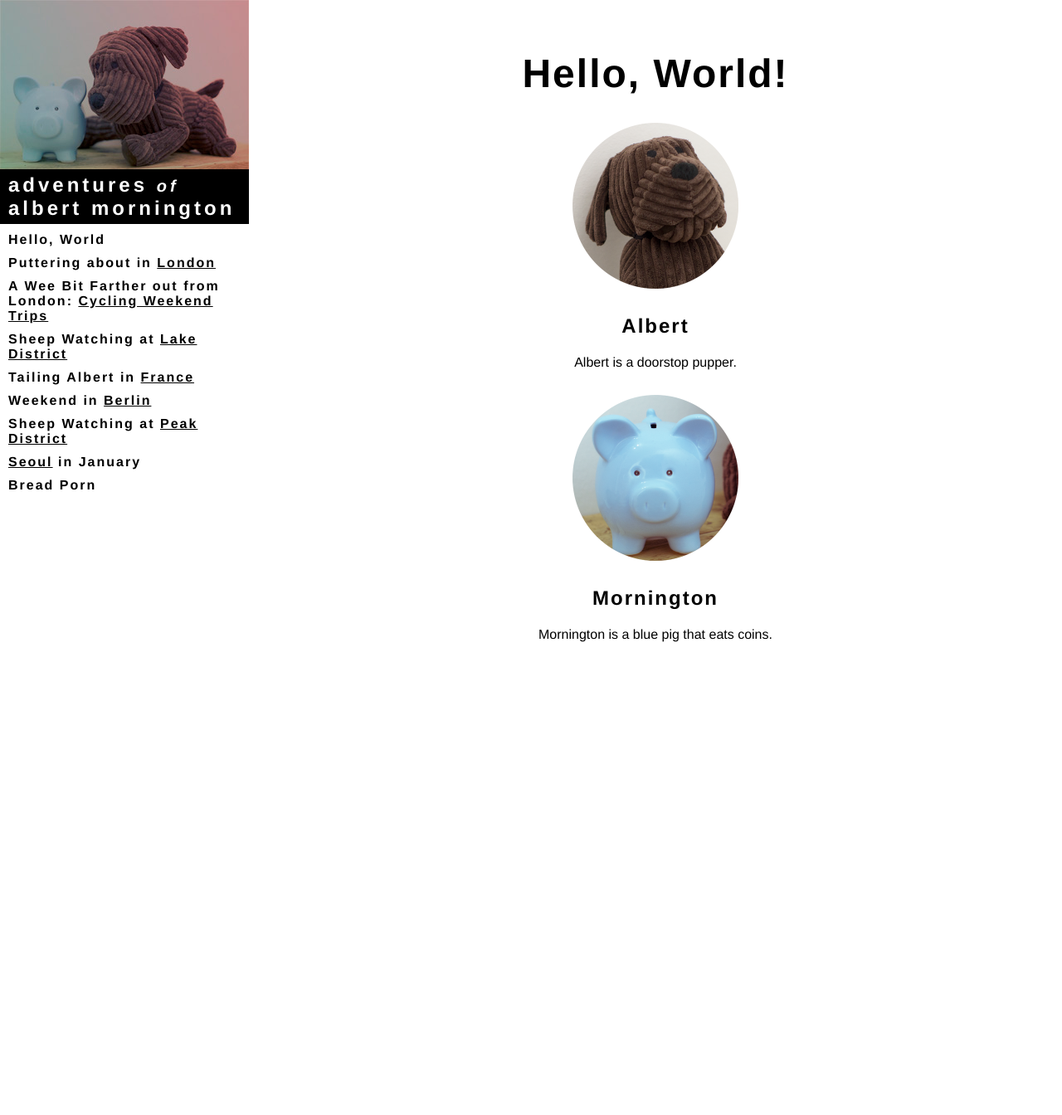
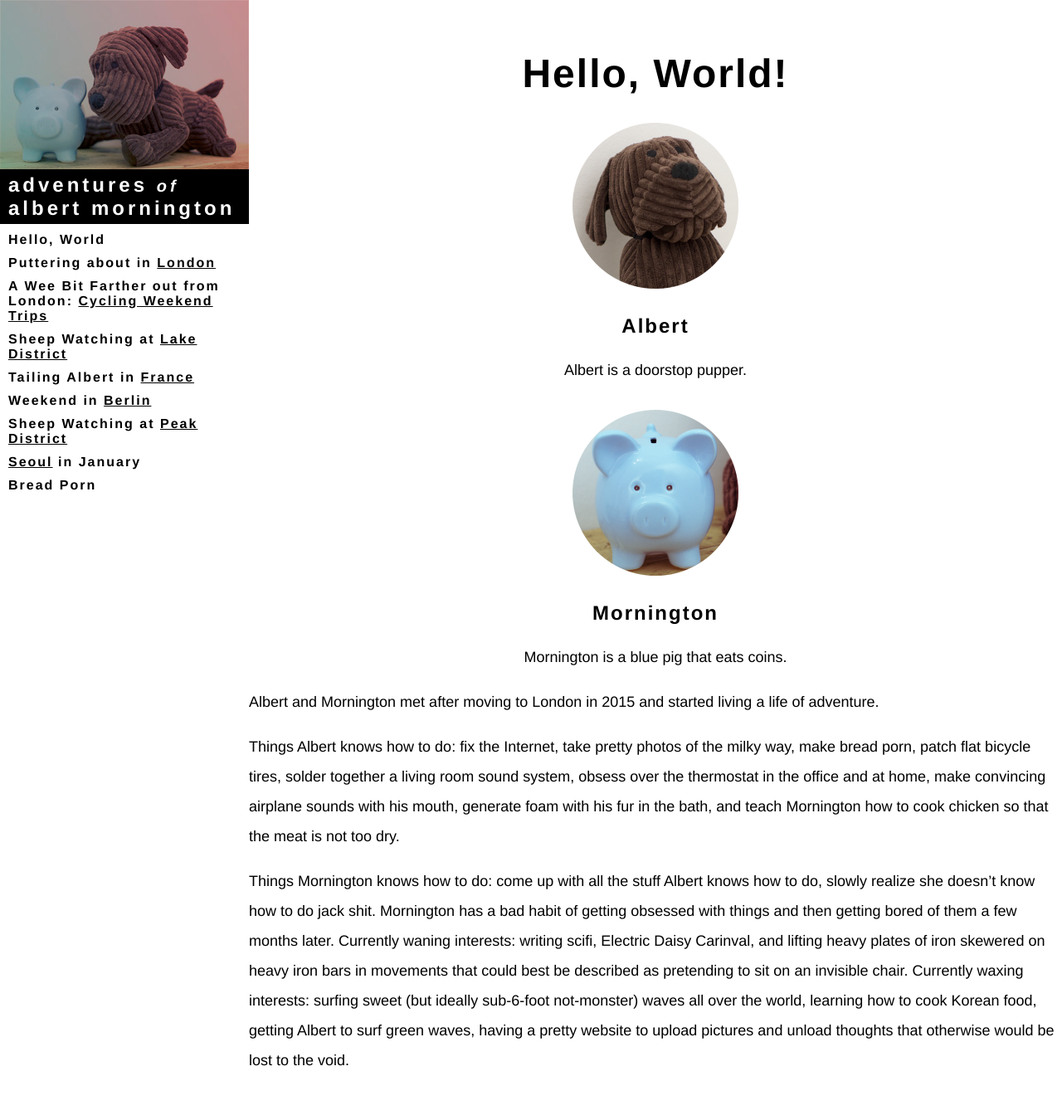
Before and after one commit to jiwonkim/albertmornington.space, a Flask app: page /post/hello-world in a window 1280 px wide. Shown: the whole page at 83% size. Before the commit the page ends 774 px from the top, so only its background shows below. Run offline with Flask 2, Linux system fonts and the light colour scheme.

Commit message:
Added hello_world page and re-added deleted sketch assets

```diff
--- a/templates/hello-world.html
+++ b/templates/hello-world.html
@@ -13,7 +13,7 @@
         Albert
     </h2>
 
-    <p class="text--centered">
+    <p class="post-paragraph text--centered">
         Albert is a doorstop pupper.
     </p>
 
@@ -25,7 +25,19 @@
         Mornington
     </h2>
 
-    <p class="text--centered">
+    <p class="post-paragraph text--centered">
         Mornington is a blue pig that eats coins.
     </p>
+
+    <p class="post-paragraph">
+        Albert and Mornington met after moving to London in 2015 and started living a life of adventure.
+    </p>
+
+    <p class="post-paragraph">
+        Things Albert knows how to do: fix the Internet, take pretty photos of the milky way, make bread porn, patch flat bicycle tires, solder together a living room sound system, obsess over the thermostat in the office and at home, make convincing airplane sounds with his mouth, generate foam with his fur in the bath, and teach Mornington how to cook chicken so that the meat is not too dry.
+    </p>
+
+    <p class="post-paragraph">
+        Things Mornington knows how to do: come up with all the stuff Albert knows how to do, slowly realize she doesn’t know how to do jack shit. Mornington has a bad habit of getting obsessed with things and then getting bored of them a few months later. Currently waning interests: writing scifi, Electric Daisy Carinval, and lifting heavy plates of iron skewered on heavy iron bars in movements that could best be described as pretending to sit on an invisible chair. Currently waxing interests: surfing sweet (but ideally sub-6-foot not-monster) waves all over the world, learning how to cook Korean food, getting Albert to surf green waves, having a pretty website to upload pictures and unload thoughts that otherwise would be lost to the void.
+    </p>
 {% endblock %}
--- a/templates/navigation.html
+++ b/templates/navigation.html
@@ -6,7 +6,7 @@
                 $(selected).addClass('selected');
             }
             $('.navigation-item--l1 a').click(function() {
-                if ($(this).attr('href') === '') {
+                if ($(this).attr('href') === 'javascript:;') {
                     $('.navigation-item--l2.selected').removeClass('selected');
                     $(this).parent().siblings('.navigation-item--l2').addClass('selected');
                 }
```
Also changed, not shown: static/sketch-london/1000_sketch_0.jpg (added), static/sketch-london/1000_sketch_1.jpg (added), static/sketch-london/1000_sketch_2.jpg (added), static/sketch-london/1000_sketch_3.jpg (added), static/sketch-london/1000_sketch_4.jpg (added), static/sketch-london/1000_sketch_5.jpg (added).
